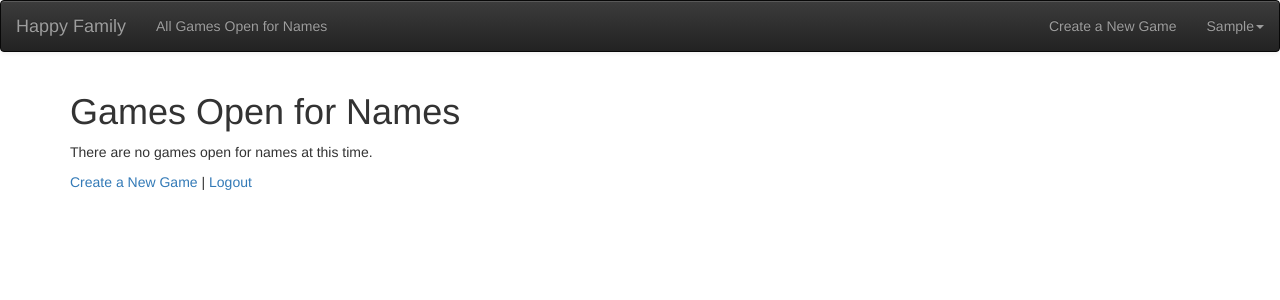
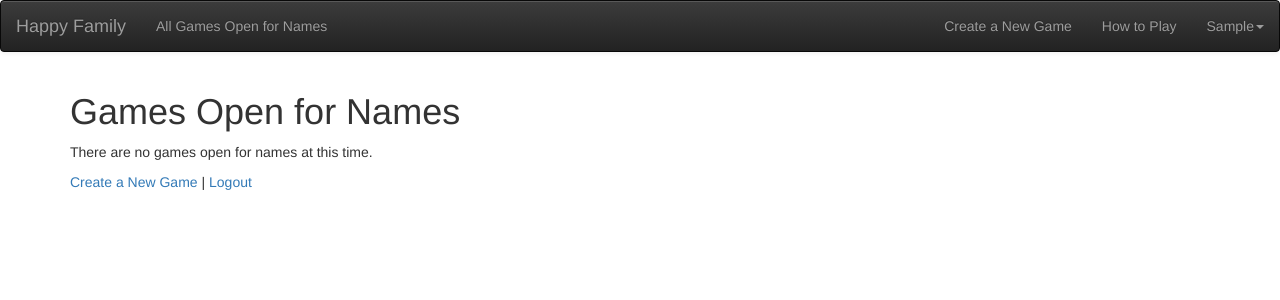
Before and after one commit to mfldavidson/happy-family, a Django app: page / in a window 1280 px wide. Shown: the top 300 px of the page. Run offline with Django 3.2, Linux system fonts and the light colour scheme; the visitor is signed in with stand-in values (Sample User, id 1); data that the repository does not hold is empty; some libraries are stand-ins or nearby versions.

Commit message:
Added How to Play page to header nav

```diff
--- a/happyfam/hfgame/templates/hfgame/base_menu.html
+++ b/happyfam/hfgame/templates/hfgame/base_menu.html
@@ -16,6 +16,9 @@
         <li {% if request.get_full_path == 'game_create' %} class="active"{% endif %}>
         <a href="{% url 'game_create' %}">Create a New Game</a>
         </li>
+        <li {% if request.get_full_path == 'how_to_play' %} class="active"{% endif %}>
+        <a href="{% url 'how_to_play' %}">How to Play</a>
+        </li>
         <li class="dropdown">
             <a href="#" data-toggle="dropdown" class="dropdown-toggle">
                 {{user.first_name}}<b class="caret"></b>
```
